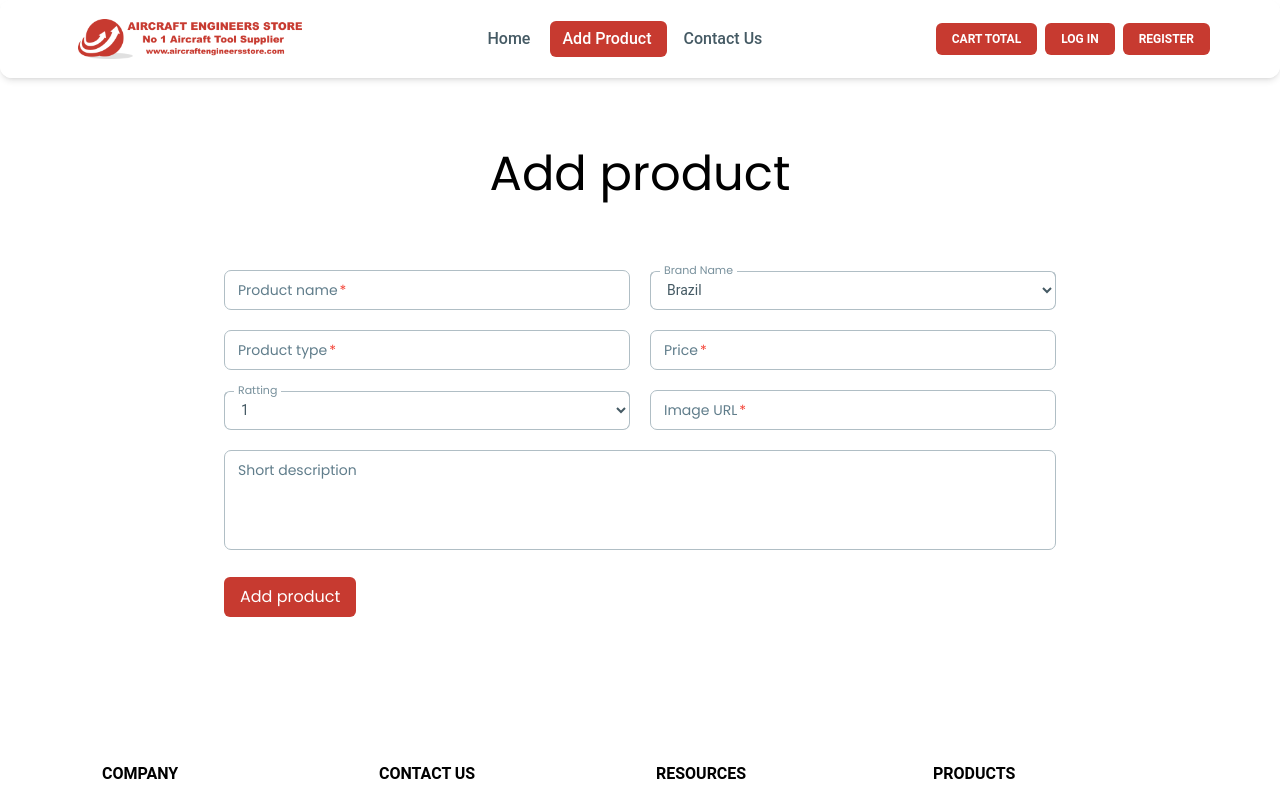
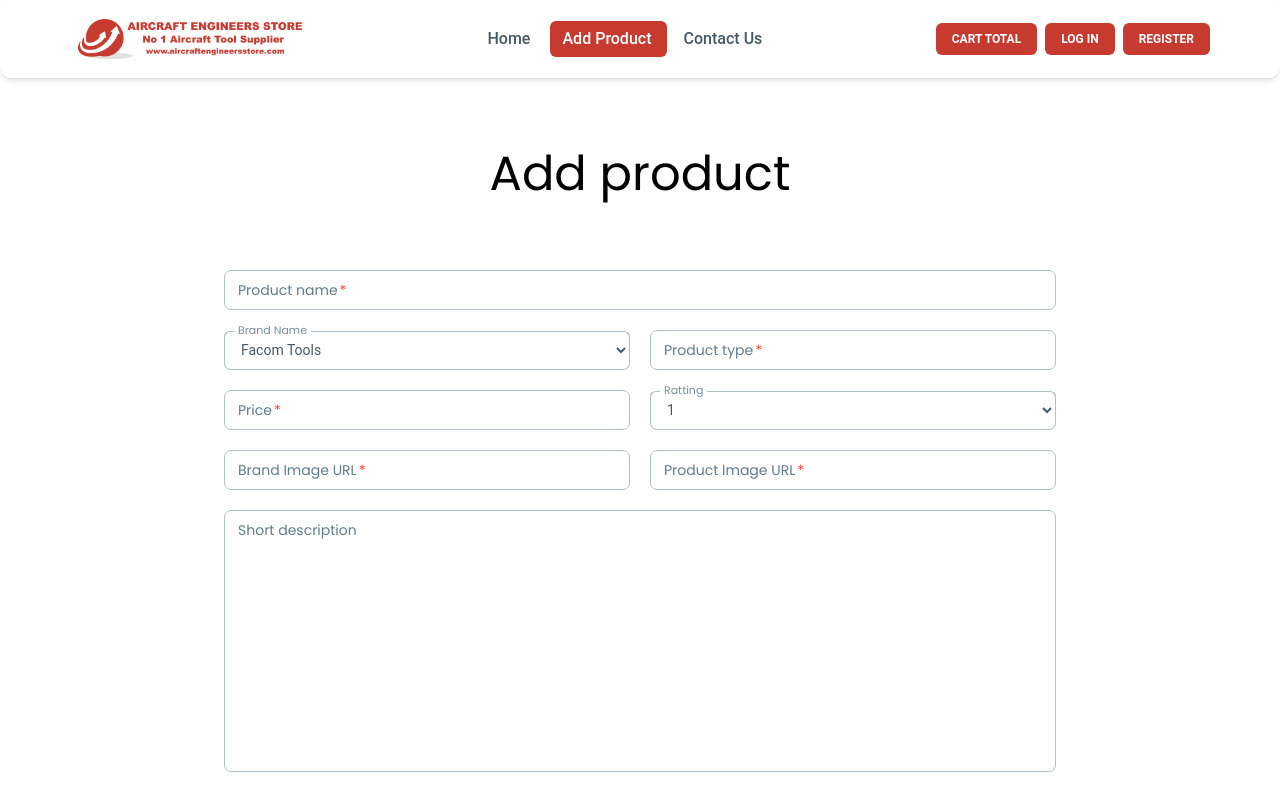
Before and after one commit to sohel5G/air-tools, a React (Vite) app: page /addproduct in a window 1280 px wide. Shown: the top 797 px of the page. Built offline with nearby package versions, Linux system fonts and the light colour scheme.

Commit message:
all pages created

```diff
--- a/package.json
+++ b/package.json
@@ -16,6 +16,7 @@
     "keen-slider": "^6.8.6",
     "localforage": "^1.10.0",
     "match-sorter": "^6.3.1",
+    "prop-types": "^15.8.1",
     "react": "^18.2.0",
     "react-dom": "^18.2.0",
     "react-router-dom": "^6.17.0",
--- a/src/Routes.jsx
+++ b/src/Routes.jsx
@@ -13,7 +13,8 @@ const router = createBrowserRouter([
         children: [
             {
                 path: '/',
-                element: <Home></Home>
+                element: <Home></Home>,
+                loader: () => fetch('http://localhost:5000/brands')
             },
             {
                 path: '/addproduct',
--- a/src/pages/addProduct/AddProduct.jsx
+++ b/src/pages/addProduct/AddProduct.jsx
@@ -11,10 +11,32 @@ const AddProduct = () => {
         const type = form.type.value;
         const price = form.price.value;
         const ratting = form.ratting.value;
-        const imgURL = form.imgURL.value;
+        const brandImgURL = form.brandImgURL.value;
+        const productImgURL = form.productImgURL.value;
         const description = form.description.value;
 
-        const product = {name, brand, type, price, ratting, imgURL, description};
+        const product = { name, brand, type, price, ratting, brandImgURL, productImgURL, description};
+
+
+        fetch('http://localhost:5000/products', {
+            method: 'POST',
+            headers: {
+                'Content-Type': 'application/json'
+            },
+            body: JSON.stringify(product)
+        })
+            .then(res => res.json())
+            .then(data => {
+                // if (data.insertedId) {
+                //     swal({
+                //         title: "Coffee added!",
+                //         text: "coffee added successfully",
+                //         icon: "success",
+                //     });
+                // }
+                console.log(data);
+            })
+
 
         console.log(product);
     }
@@ -25,16 +47,18 @@ const AddProduct = () => {
                 <h1 className="text-5xl py-6 text-center">Add product</h1>
                 <form onSubmit={handleAddProduct} className="py-12" action="">
                     <div className="grid grid-cols-1 lg:grid-cols-2 gap-5">
-                        <div className="w-full">
+                        <div className="w-full col-span-2">
                             <Input label="Product name" name="name" type="text" required />
                         </div>
                         <div className="w-full">
                             <div className="relative h-10 w-full min-w-[200px]">
                                 <select name="brand" className="peer h-full w-full rounded-[7px] border border-blue-gray-200 border-t-transparent bg-transparent px-3 py-2.5 font-sans text-sm font-normal text-blue-gray-700 outline outline-0 transition-all placeholder-shown:border placeholder-shown:border-blue-gray-200 placeholder-shown:border-t-blue-gray-200 empty:!bg-black focus:border-2 focus:border-black focus:border-t-transparent focus:outline-0 disabled:border-0 disabled:bg-blue-gray-50">
-                                    <option value="brazil">Brazil</option>
-                                    <option value="bucharest">Bucharest</option>
-                                    <option value="london">London</option>
-                                    <option value="washington">Washington</option>
+                                    <option value="Facom Tools">Facom Tools</option>
+                                    <option value="Chicago Pneumatic">Chicago Pneumatic</option>
+                                    <option value="Macnaught">Macnaught</option>
+                                    <option value="Ceta Form">Ceta Form</option>
+                                    <option value="Stahlwille">Stahlwille</option>
+                                    <option value="Redashe">Redashe</option>
                                 </select>
                                 <label className="before:content[' '] after:content[' '] pointer-events-none absolute left-0 -top-1.5 flex h-full w-full select-none text-[11px] font-normal leading-tight text-blue-gray-400 transition-all before:pointer-events-none before:mt-[6.5px] before:mr-1 before:box-border before:block before:h-1.5 before:w-2.5 before:rounded-tl-md before:border-t before:border-l before:border-blue-gray-200 before:transition-all after:pointer-events-none after:mt-[6.5px] after:ml-1 after:box-border after:block after:h-1.5 after:w-2.5 after:flex-grow after:rounded-tr-md after:border-t after:border-r after:border-blue-gray-200 after:transition-all peer-placeholder-shown:text-sm peer-placeholder-shown:leading-[3.75] peer-placeholder-shown:text-blue-gray-500 peer-placeholder-shown:before:border-transparent peer-placeholder-shown:after:border-transparent peer-focus:text-[11px] peer-focus:leading-tight peer-focus:text-black peer-focus:before:border-t-2 peer-focus:before:border-l-2 peer-focus:before:border-black peer-focus:after:border-t-2 peer-focus:after:border-r-2 peer-focus:after:border-black peer-disabled:text-transparent peer-disabled:before:border-transparent peer-disabled:after:border-transparent peer-disabled:peer-placeholder-shown:text-blue-gray-500">
                                     Brand Name
@@ -62,7 +86,10 @@ const AddProduct = () => {
                             </div>
                         </div>
                         <div className="w-full">
-                            <Input label="Image URL" name="imgURL" type="url" required />
+                            <Input label="Brand Image URL" name="brandImgURL" type="url" required />
+                        </div>
+                        <div className="w-full">
+                            <Input label="Product Image URL" name="productImgURL" type="url" required />
                         </div>
                     </div>
                     <div className="w-full mt-5">
@@ -71,6 +98,7 @@ const AddProduct = () => {
                                 className="peer h-full min-h-[100px] w-full resize-none rounded-[7px] border border-blue-gray-200 border-t-transparent bg-transparent px-3 py-2.5 font-sans text-sm font-normal text-blue-gray-700 outline outline-0 transition-all placeholder-shown:border placeholder-shown:border-blue-gray-200 placeholder-shown:border-t-blue-gray-200 focus:border-2 focus:border-black focus:border-t-transparent focus:outline-0 disabled:resize-none disabled:border-0 disabled:bg-blue-gray-50"
                                 placeholder=" "
                                 name="description"
+                                rows="12"
                                 required
                             ></textarea>
                             <label className="before:content[' '] after:content[' '] pointer-events-none absolute left-0 -top-1.5 flex h-full w-full select-none text-[11px] font-normal leading-tight text-blue-gray-400 transition-all before:pointer-events-none before:mt-[6.5px] before:mr-1 before:box-border before:block before:h-1.5 before:w-2.5 before:rounded-tl-md before:border-t before:border-l before:border-blue-gray-200 before:transition-all after:pointer-events-none after:mt-[6.5px] after:ml-1 after:box-border after:block after:h-1.5 after:w-2.5 after:flex-grow after:rounded-tr-md after:border-t after:border-r after:border-blue-gray-200 after:transition-all peer-placeholder-shown:text-sm peer-placeholder-shown:leading-[3.75] peer-placeholder-shown:text-blue-gray-500 peer-placeholder-shown:before:border-transparent peer-placeholder-shown:after:border-transparent peer-focus:text-[11px] peer-focus:leading-tight peer-focus:text-black peer-focus:before:border-t-2 peer-focus:before:border-l-2 peer-focus:before:border-black peer-focus:after:border-t-2 peer-focus:after:border-r-2 peer-focus:after:border-black peer-disabled:text-transparent peer-disabled:before:border-transparent peer-disabled:after:border-transparent peer-disabled:peer-placeholder-shown:text-blue-gray-500">
--- /dev/null
+++ b/src/pages/home/BrandCard.jsx
@@ -0,0 +1,26 @@
+import PropTypes from 'prop-types';
+import { Link } from 'react-router-dom';
+
+const BrandCard = ({ brand }) => {
+
+    const { brandImgURL, brand:brandName } = brand;
+
+    return (
+        <>
+            <div className="shadow-md hover:shadow-lg rounded-sm">
+                <Link to={`/brand/${brandName}`}>
+                    <img className="w-full" src={brandImgURL} alt="" />
+                    <div>
+                        <h3 className="text-center text-xl font-medium p-4 py-6">{brandName}</h3>
+                    </div>
+                </Link>
+            </div>
+        </>
+    );
+};
+
+export default BrandCard;
+
+BrandCard.propTypes = {
+    brand: PropTypes.object
+};
--- a/src/pages/home/Home.jsx
+++ b/src/pages/home/Home.jsx
@@ -1,15 +1,33 @@
+import { useLoaderData } from "react-router-dom";
 import Slider from "./Slider";
+import BrandCard from "./BrandCard";
 
 
 const Home = () => {
+
+    const brands = useLoaderData()
+
+    console.log(brands)
+
     return (
         <>
             <section>
                 <Slider></Slider>
             </section>
             <section>
-                <div className="container mx-auto px-8 py-32">
-                    <h1 className="text-5xl text-center font-semibold">Our brand</h1>
+                <div className="container mx-auto px-8 pb-24">
+                    <h1 className="text-5xl text-center font-semibold py-12">Our brand</h1>
+                    <div>
+                        {
+                            brands ?
+                            <>
+                            <div className="grid grid-cols-1 md:grid-cols-2 lg:grid-cols-3 gap-5">
+                                        {brands.map(brand => <BrandCard key={brand._id} brand={brand}></BrandCard>)}
+                            </div>
+                            </> :
+                            <> <p>No products available</p> </>
+                        }
+                    </div>
                 </div>
             </section>
         </>
--- a/src/pages/login/Login.jsx
+++ b/src/pages/login/Login.jsx
@@ -1,11 +1,26 @@
-
-
-const Login = () => {
-    return (
-        <div>
-            <h1>This is Login page</h1>
-        </div>
-    );
-};
-
-export default Login;
+[
+    {
+        "brand": "Facom Tools",
+        "brandImgURL": "https://aircraftengineersstore.com/wp-content/uploads/2019/08/images.png"
+    },
+    {
+        "brand": "Chicago Pneumatic",
+        "brandImgURL": "https://aircraftengineersstore.com/wp-content/uploads/2019/08/CP4284_4.png"
+    },
+    {
+        "brand": "Macnaught",
+        "brandImgURL": "https://aircraftengineersstore.com/wp-content/uploads/2019/08/Greasing-Equipment.png"
+    },
+    {
+        "brand": "Ceta Form",
+        "brandImgURL": "https://aircraftengineersstore.com/wp-content/uploads/2019/08/th.png"
+    },
+    {
+        "brand": "Stahlwille",
+        "brandImgURL": "https://aircraftengineersstore.com/wp-content/uploads/2020/06/Aerospace-Hand-Tools.png"
+    },
+    {
+        "brand": "Redashe",
+        "brandImgURL": "https://aircraftengineersstore.com/wp-content/uploads/2019/08/1.png"
+    }
+]
```
Also changed, not shown: 1 other file (tests, documents, lock files or other folders).
